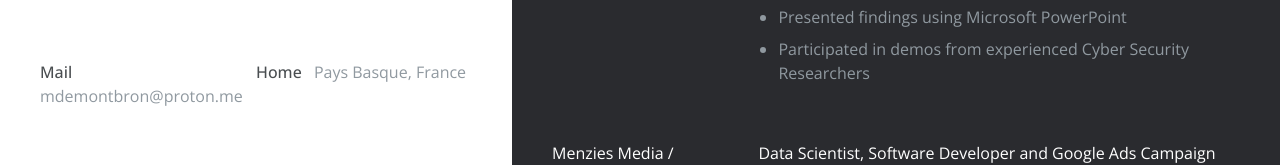
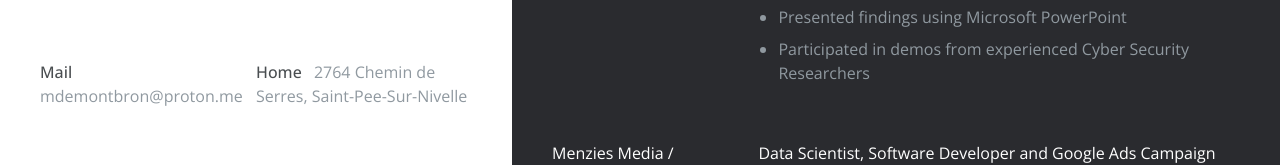
Before and after one commit to mijnog/my-cv, a plain HTML site: page index.html in a window 1280 px wide. Shown: the part 226-391 px from the top of the page. Drawn offline with nearby package versions, Linux system fonts and the light colour scheme.

Commit message:
Update home address to Saint-Pee-Sur-Nivelle
Co-Authored-By: Claude Sonnet 5.5 <noreply@anthropic.com>

```diff
--- a/index.html
+++ b/index.html
@@ -33,7 +33,7 @@
 
                     <div class="contact-info">
                         <p><span class="bold">Mail</span> mdemontbron@proton.me</p>
-                        <p><span class="bold">Home</span> Pays Basque, France</p>
+                        <p><span class="bold">Home</span> 2764 Chemin de Serres, Saint-Pee-Sur-Nivelle</p>
                     </div>
                     <div class="contact-social">
                         <p>
```
